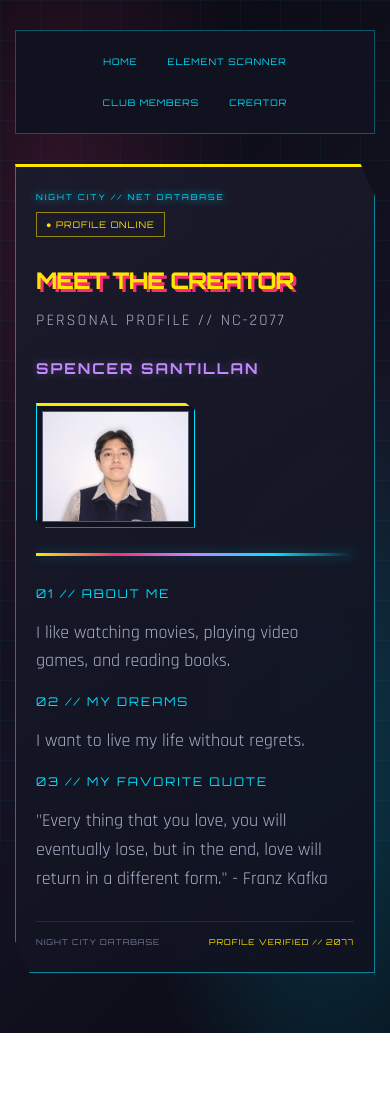
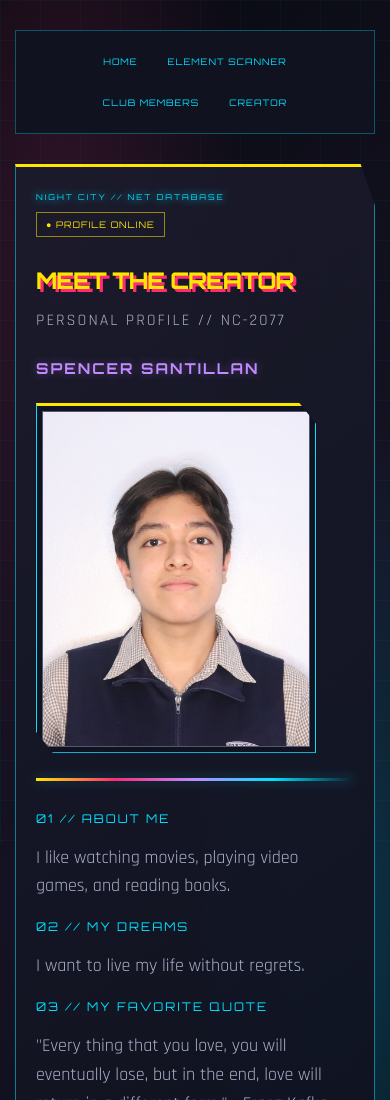
Before and after one commit to sa-santillan/aa, a plain HTML site: page meet_the_creator.html in a window 390 px wide. Shown: the top 1100 px of the page. Before the commit the page ends 1033 px from the top, so only its background shows below. Drawn offline with Linux system fonts and the light colour scheme.

Commit message:
Update style.css

```diff
--- a/style.css
+++ b/style.css
@@ -297,10 +297,11 @@ button:hover {
         font-size: 9px;
     }
 
-    /* Creator photo */
+/* Creator photo */
 .creator-photo {
-    width: 50%;
+    width: 100%;
     max-width: 280px;
+    height: 350px;
     margin: 25px 0;
     padding: 5px;
     background: #10121f;
@@ -322,9 +323,10 @@ button:hover {
 .creator-photo img {
     display: block;
     width: 100%;
-    height: auto;
+    height: 100%;
+    object-fit: cover;
+    object-position: center;
     border: 1px solid #525775;
-    filter: saturate(0.9);
     transition: 0.3s;
 }
 
@@ -332,4 +334,4 @@ button:hover {
     filter: saturate(1.2);
     box-shadow: 0 0 15px #00e1ff55;
 }
-}
+    }
```
